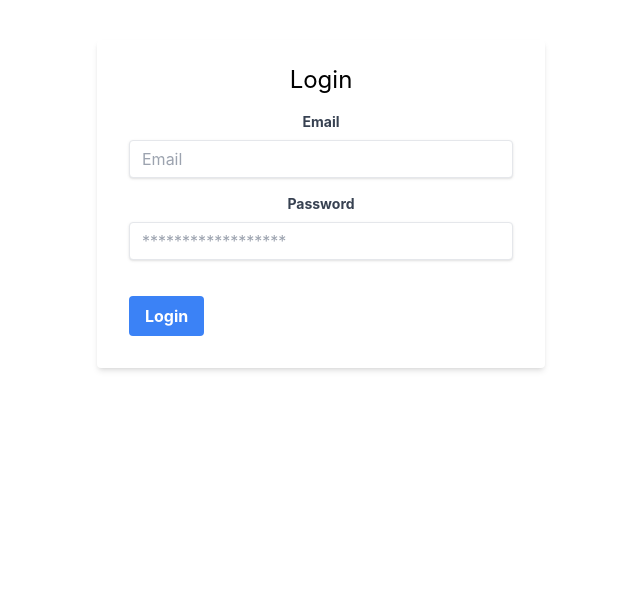
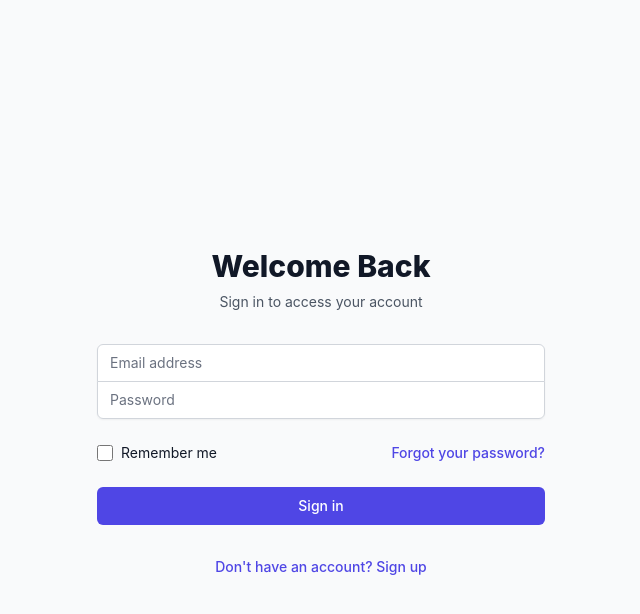
Before and after one commit to DipPandey/course-store, a React (Create React App) app: page /login in a window 1280 px wide. Shown: the top 614 px of the page, without its empty margins (319-959 px from the left). Built offline with nearby package versions, Linux system fonts and the light colour scheme; no server answers.

Commit message:
new bug fix liogin

```diff
--- a/src/components/Login.js
+++ b/src/components/Login.js
@@ -1,65 +1,110 @@
-import React, { useState } from 'react';
-import axios from 'axios';
+import React, { useState, useContext } from 'react';
+import { Link, useNavigate } from 'react-router-dom';
+import { AuthContext } from '../contexts/AuthContext';
+
 
 const Login = () => {
   const [email, setEmail] = useState('');
   const [password, setPassword] = useState('');
-  const [message, setMessage] = useState('');
+  const [error, setError] = useState('');
+  const { login } = useContext(AuthContext);
+  const navigate = useNavigate();
 
   const handleSubmit = async (e) => {
     e.preventDefault();
+    setError('');
     try {
-      const response = await axios.post('http://localhost:5000/api/login', { email, password });
-      localStorage.setItem('token', response.data.token);
-      localStorage.setItem('userId', response.data.userId);
-      setMessage('Logged in successfully');
-    } catch (error) {
-      setMessage(error.response.data.message);
+      await login(email, password);
+      navigate('/dashboard');
+    } catch (err) {
+      setError(err.message || 'Failed to login');
     }
   };
 
   return (
-    <div className="max-w-md mx-auto mt-10">
-      <form onSubmit={handleSubmit} className="bg-white shadow-md rounded px-8 pt-6 pb-8 mb-4">
-        <h2 className="text-2xl mb-4">Login</h2>
-        <div className="mb-4">
-          <label className="block text-gray-700 text-sm font-bold mb-2" htmlFor="email">
-            Email
-          </label>
+    <div className="min-h-screen flex items-center justify-center bg-gray-50 py-12 px-4 sm:px-6 lg:px-8">
+      <div className="max-w-md w-full space-y-8">
+        <div>
+          <h2 className="mt-6 text-center text-3xl font-extrabold text-gray-900">
+            Welcome Back
+          </h2>
+          <p className="mt-2 text-center text-sm text-gray-600">
+            Sign in to access your account
+          </p>
+        </div>
+        <form className="mt-8 space-y-6" onSubmit={handleSubmit}>
+          <div className="rounded-md shadow-sm -space-y-px">
+            <div>
+              <label htmlFor="email-address" className="sr-only">Email address</label>
               <input
-            className="shadow appearance-none border rounded w-full py-2 px-3 text-gray-700 leading-tight focus:outline-none focus:shadow-outline"
-            id="email"
+                id="email-address"
+                name="email"
                 type="email"
-            placeholder="Email"
+                autoComplete="email"
+                required
+                className="appearance-none rounded-none relative block w-full px-3 py-2 border border-gray-300 placeholder-gray-500 text-gray-900 rounded-t-md focus:outline-none focus:ring-indigo-500 focus:border-indigo-500 focus:z-10 sm:text-sm"
+                placeholder="Email address"
                 value={email}
                 onChange={(e) => setEmail(e.target.value)}
-            required
               />
             </div>
-        <div className="mb-6">
-          <label className="block text-gray-700 text-sm font-bold mb-2" htmlFor="password">
-            Password
-          </label>
+            <div>
+              <label htmlFor="password" className="sr-only">Password</label>
               <input
-            className="shadow appearance-none border rounded w-full py-2 px-3 text-gray-700 mb-3 leading-tight focus:outline-none focus:shadow-outline"
                 id="password"
+                name="password"
                 type="password"
-            placeholder="******************"
+                autoComplete="current-password"
+                required
+                className="appearance-none rounded-none relative block w-full px-3 py-2 border border-gray-300 placeholder-gray-500 text-gray-900 rounded-b-md focus:outline-none focus:ring-indigo-500 focus:border-indigo-500 focus:z-10 sm:text-sm"
+                placeholder="Password"
                 value={password}
                 onChange={(e) => setPassword(e.target.value)}
-            required
               />
             </div>
+          </div>
+
           <div className="flex items-center justify-between">
+            <div className="flex items-center">
+              <input
+                id="remember-me"
+                name="remember-me"
+                type="checkbox"
+                className="h-4 w-4 text-indigo-600 focus:ring-indigo-500 border-gray-300 rounded"
+              />
+              <label htmlFor="remember-me" className="ml-2 block text-sm text-gray-900">
+                Remember me
+              </label>
+            </div>
+
+            <div className="text-sm">
+              <a href="#" className="font-medium text-indigo-600 hover:text-indigo-500">
+                Forgot your password?
+              </a>
+            </div>
+          </div>
+
+          {error && (
+            <div className="text-red-500 text-sm mt-2 text-center">
+              {error}
+            </div>
+          )}
+
+          <div>
             <button
-            className="bg-blue-500 hover:bg-blue-700 text-white font-bold py-2 px-4 rounded focus:outline-none focus:shadow-outline"
               type="submit"
+              className="group relative w-full flex justify-center py-2 px-4 border border-transparent text-sm font-medium rounded-md text-white bg-indigo-600 hover:bg-indigo-700 focus:outline-none focus:ring-2 focus:ring-offset-2 focus:ring-indigo-500"
             >
-            Login
+              Sign in
             </button>
           </div>
         </form>
-      {message && <p className="text-center text-green-500">{message}</p>}
+        <div className="text-sm text-center">
+          <Link to="/register" className="font-medium text-indigo-600 hover:text-indigo-500">
+            Don't have an account? Sign up
+          </Link>
+        </div>
+      </div>
     </div>
   );
 };
--- a/src/components/Register.js
+++ b/src/components/Register.js
@@ -1,7 +1,9 @@
 import React, { useState, useContext } from 'react';
-import { useNavigate } from 'react-router-dom';
+import { Link, useNavigate } from 'react-router-dom';
 import { AuthContext } from '../contexts/AuthContext';
 import axios from 'axios';
+
+const API_URL = process.env.REACT_APP_API_URL;
 
 const Register = () => {
   const [email, setEmail] = useState('');
@@ -13,11 +15,22 @@
 
   const handleSubmit = async (e) => {
     e.preventDefault();
+    setError('');
+
+    if (password !== confirmPassword) {
+      setError("Passwords don't match");
+      return;
+    }
+
     try {
-      await axios.post('http://localhost:5000/api/register', { email, password });
-      setMessage('User registered successfully');
-    } catch (error) {
-      setMessage(error.response?.data?.message || 'Error registering user');
+      await axios.post(`${API_URL}/auth/register`, {
+        email,
+        password
+      });
+      await login(email, password);
+      navigate('/dashboard');
+    } catch (err) {
+      setError(err.response?.data?.message || 'An error occurred during registration');
     }
   };
 
@@ -87,10 +100,15 @@
               type="submit"
               className="group relative w-full flex justify-center py-2 px-4 border border-transparent text-sm font-medium rounded-md text-white bg-indigo-600 hover:bg-indigo-700 focus:outline-none focus:ring-2 focus:ring-offset-2 focus:ring-indigo-500"
             >
-              Register
+              Sign up
             </button>
           </div>
         </form>
+        <div className="text-sm text-center">
+          <Link to="/login" className="font-medium text-indigo-600 hover:text-indigo-500">
+            Already have an account? Sign in
+          </Link>
+        </div>
       </div>
     </div>
   );
```
Lines whose indentation alone changed are shown as unchanged.
